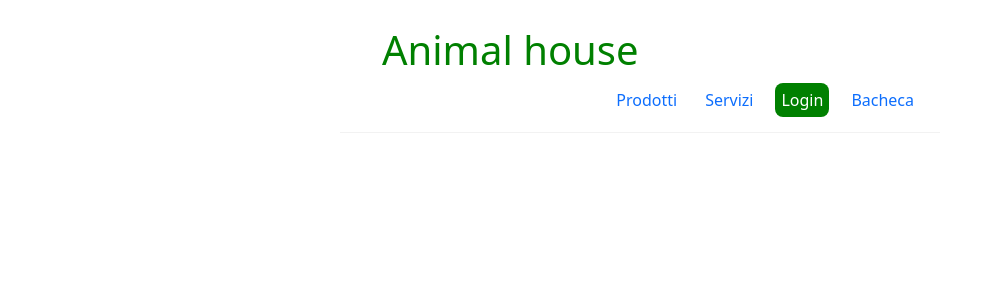
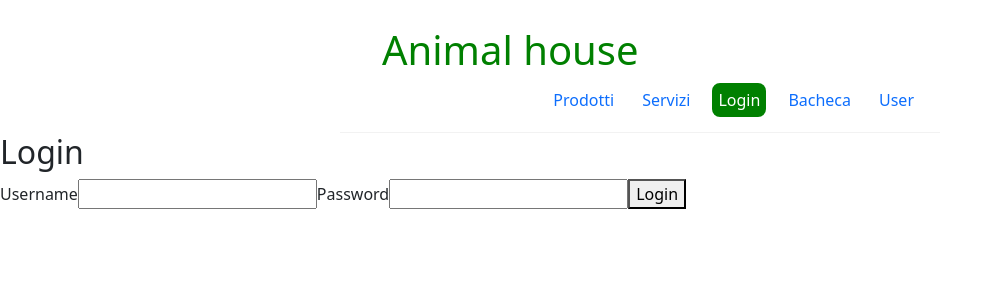
Before and after one commit to AnimalHouseGGG/FrontOffice, a React (Create React App) app: page /user in a window 1280 px wide. Shown: the top 300 px of the page, without its empty margins (0-1002 px from the left). Built offline with nearby package versions, Linux system fonts and the light colour scheme.

Commit message:
added authentication

```diff
--- a/src/App.js
+++ b/src/App.js
@@ -10,6 +10,7 @@ import Servizi from './Servizi';
 import Bacheca from './Bacheca';
 import ProductDetails from './ProductDetails';
 import ServiceDetails from './ServiceDetails';
+import UserPage from './UserPage';
 
 function App() { // Creare componente Home per '/' e mettere Catalogo come componente di Home
   return (
@@ -23,6 +24,7 @@ function App() { // Creare componente Home per '/' e mettere Catalogo come compo
           <Route path='/services' element={<Servizi/>}></Route>
           <Route path='/item/:id' element={<ProductDetails/>}></Route>
           <Route path='service/:id' element={<ServiceDetails/>}></Route>
+          <Route path='user' element={<UserPage/>}></Route>
           </Routes>
 
 
--- a/src/Login.js
+++ b/src/Login.js
@@ -1,16 +1,35 @@
 import { useState } from "react";
-import {useNavigate } from "react-router-dom";
+//import {useNavigate } from "react-router-dom";
+import PropTypes from 'prop-types';
 
-const Login = () => {
+async function loginUser(credentials) {
+  return fetch('http://localhost:8080/login', {
+    method: 'POST',
+    headers: {
+      'Content-Type': 'application/json'
+    },
+    body: JSON.stringify(credentials)
+  })
+    .then(data => data.json())
+ }
+
+const Login = ({setToken}) => {
 
     const [username, setUsername] = useState('');
     const [password, setPassword] = useState('');
-    const navigate = useNavigate();
+    //const navigate = useNavigate();
 
-    const handleSubmit = () => {
-        console.log('login');
-        navigate('/');
+
+    const handleSubmit = async e => {
+      e.preventDefault();
+      const token = await loginUser({
+        username,
+        password
+      });
+      setToken(token);
     }
+
+
 
     return (
         <div className="create">
@@ -37,3 +56,7 @@ const Login = () => {
 }
 
 export default Login;
+
+Login.propTypes = {
+  setToken: PropTypes.func.isRequired
+}
--- a/src/Navbar.js
+++ b/src/Navbar.js
@@ -21,6 +21,7 @@ const Navbar = () => {
           borderRadius: '8px'
         }}>Login</Link>
         <Link to='/bacheca'>Bacheca</Link>
+        <Link to='/user'>User</Link>
       </div>
     </nav>
      )
--- /dev/null
+++ b/src/UserPage.js
@@ -0,0 +1,18 @@
+//import { useState } from 'react';
+import Login from './Login';
+import useToken from './useToken';
+
+const UserPage = () => {
+
+    const { token, setToken } = useToken();
+
+  if(!token) {
+    return <Login setToken={setToken} />
+  }
+
+    return (
+        <div className="container">UserPage</div>
+     );
+}
+
+export default UserPage;
--- /dev/null
+++ b/src/useToken.js
@@ -0,0 +1,21 @@
+import { useState } from 'react';
+
+export default function useToken() {
+  const getToken = () => {
+    const tokenString = sessionStorage.getItem('token');
+    const userToken = JSON.parse(tokenString);
+    return userToken?.token
+  };
+  const [token, setToken] = useState(getToken());
+
+  const saveToken = userToken => {
+    sessionStorage.setItem('token', JSON.stringify(userToken));
+    setToken(userToken.token);
+  };
+
+  return {
+    setToken: saveToken,
+    token
+  }
+
+}
```
